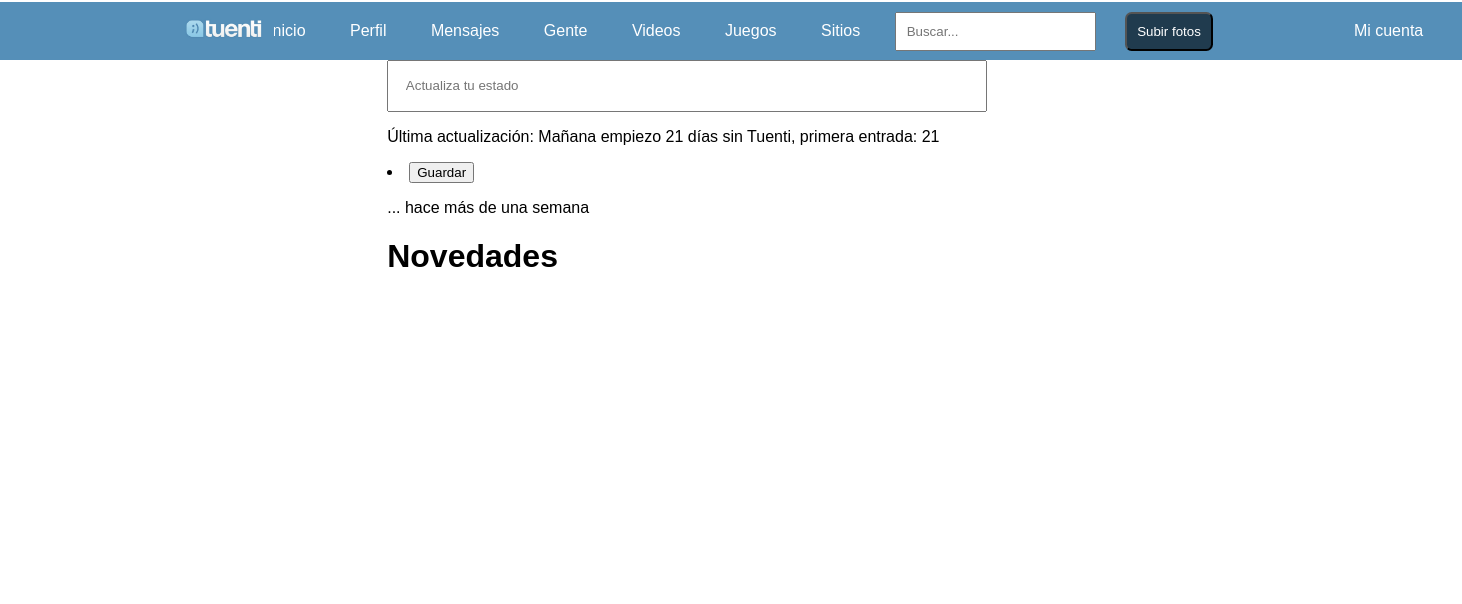
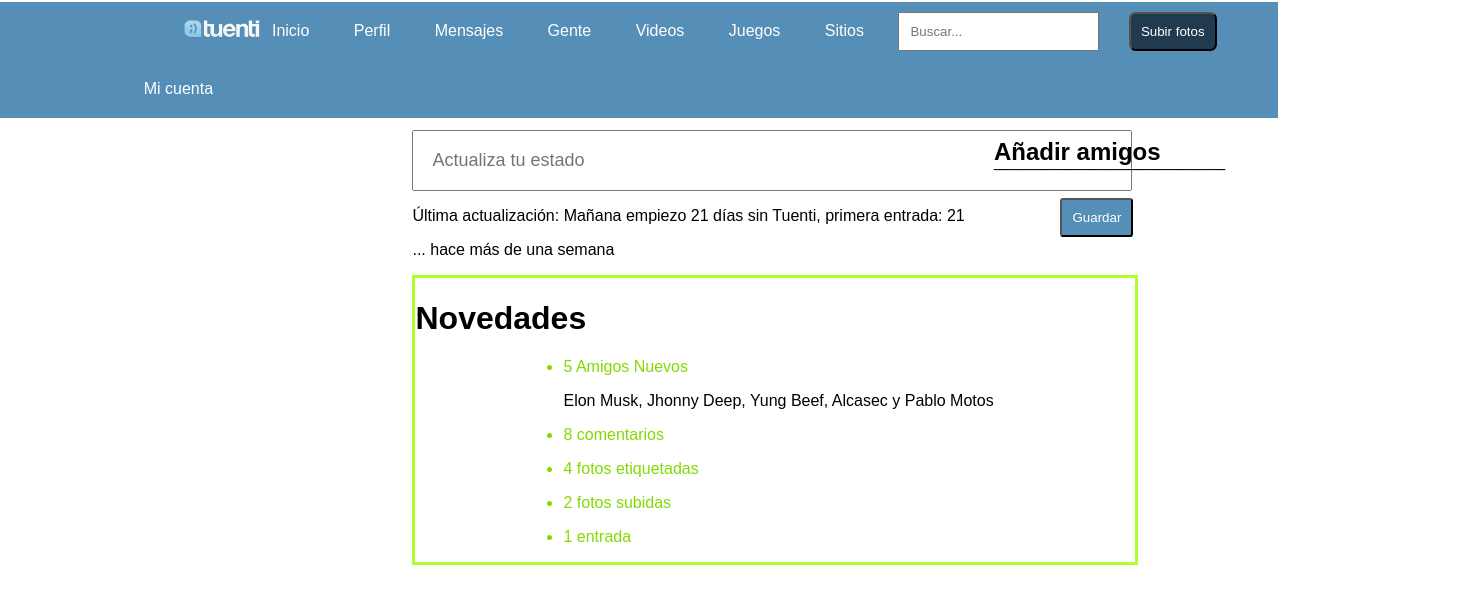
Before and after one commit to iperezl2017/LTAW-Practicas, a plain HTML site: page P3/index.html in a window 1280 px wide. Shown: the whole page, 1462 px wide, since content can reach past the window. Drawn offline with Linux system fonts and the light colour scheme.

Commit message:
estructura

```diff
--- a/P3/index.css
+++ b/P3/index.css
@@ -1,13 +1,16 @@
 body{
     font-family: Arial, Helvetica, sans-serif;
+}
+.bloque{
+    position: relative;
 }
 .menu{
     list-style: none;
     padding: 0;
     background: rgb(85, 143, 184);
-    width: 120%;
+    width: 101.5%;
     margin: auto;
-    margin-left: -5%;
+    margin-left: -1%;
     margin-top: -0.5%;
 }
 .menu li{
@@ -45,9 +48,47 @@
     margin-left: 10%;
 }
 .mid{
-    margin-left: 30%;
+    margin-top: 1%;
+    margin-left: 32%;
+    position: absolute;
 }
 .pie{
-    padding: 1.25em;
-    width: 45em;
+    padding: 1em;
+    width: 40em;
+    font-size: large;
+    font-family: Arial, Helvetica, sans-serif;
 }
+.novedades{
+    border-color: greenyellow;
+    border-style: solid;
+    margin-right: 35.5%;
+    position: absolute;
+    width: 100%;
+    height: fit-content;
+}
+.guardar{
+    position: absolute;
+    padding: 0.75em;
+    border-radius: 0.25em;
+    background: rgb(85, 143, 184);
+    color: white;
+    margin-left: 90%;
+    margin-top: -6%;
+
+}
+.amigos{
+    position: absolute;
+    margin-left: 78%;
+}
+.linea{
+    margin-top: -14%;
+}
+.notificaciones{
+    margin-left: 15%;
+    margin-right: 15%;
+}
+.links{
+    color: rgb(131, 218, 0);
+    font-family: Arial, Helvetica, sans-serif;
+    font-size: medium;
+}
--- a/P3/index.html
+++ b/P3/index.html
@@ -7,6 +7,7 @@
     <link rel="stylesheet" href="index.css">
 </head>
 <body>
+    <div class="bloque">
         <img class="logo" src="./imagenes/logo-tuenti.png" width="100em" height="58em">
         <ul class="menu">
             <li class="separador"><a href="">Inicio</a></li>
@@ -23,12 +24,29 @@
         <div class="mid">
             <input class="pie" type="search" placeholder="Actualiza tu estado">
             <p>Última actualización: Mañana empiezo 21 días sin Tuenti, primera entrada: 21</p>
-        <li><input class="guardar" type="button" value="Guardar"></li>
+            <input class="guardar" type="button" value="Guardar">
             <p>... hace más de una semana</p>
             <div class="novedades">
                 <h1>Novedades</h1>
+                <ul class="notificaciones">
+                    <li class="links">5 Amigos Nuevos</li>
+                        <p>Elon Musk, Jhonny Deep, Yung Beef, Alcasec y Pablo Motos</p>
+                    <li class="links">8 comentarios</li>
+                    <p></p>
+                    <li class="links">4 fotos etiquetadas</li>
+                    <p></p>
+                    <li class="links">2 fotos subidas</li>
+                    <p></p>
+                    <li class="links">1 entrada</li>
+                </ul>
+            </div>
 
         </div>
+        <div class="amigos">
+            <h2>Añadir amigos</h2>
+            <p class="linea">__________________________</p>
+        </div>
+
     </div>
 </body>
 </html>
```
Lines whose indentation alone changed are shown as unchanged.
